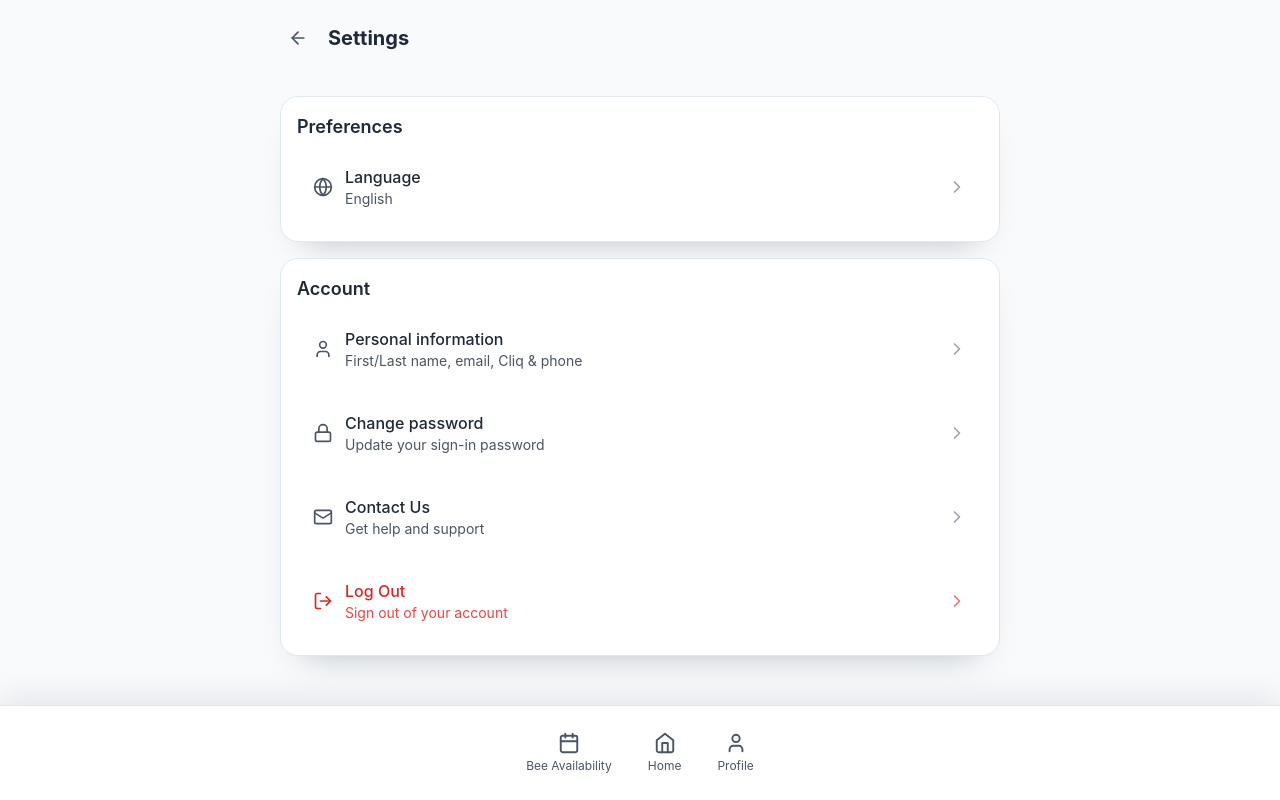
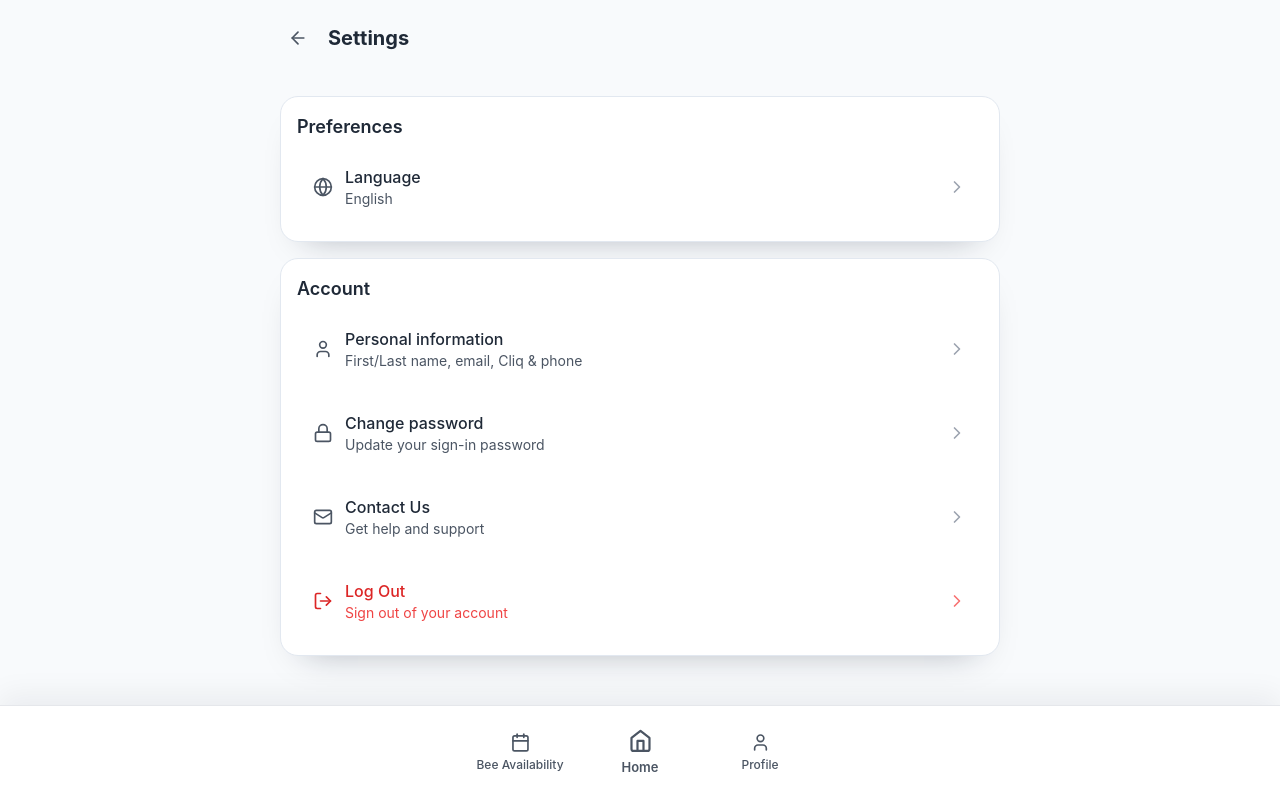
Before and after one commit to Ghanimah/BeeWork-iOS, a React (Vite) app: page /settings in a window 1280 px wide. Built offline with nearby package versions, Linux system fonts and the light colour scheme; no server answers; what @capacitor/core would draw is missing.

Commit message:
nav bar2

```diff
--- a/src/components/Navigation.tsx
+++ b/src/components/Navigation.tsx
@@ -23,33 +23,42 @@ const Navigation: FC = () => {
         bottom: 0,
         left: 0,
         right: 0,
-        padding: "10px 18px",
+        padding: "10px 0",
         paddingBottom: "calc(12px + var(--safe-bottom))",
         background: "rgba(255, 255, 255, 0.95)",
         borderTop: "1px solid #e5e7eb",
-        boxShadow: "0 -10px 28px rgba(15, 23, 42, 0.08)",
-        backdropFilter: "blur(10px)",
-        WebkitBackdropFilter: "blur(10px)",
+        boxShadow: "0 -10px 28px rgba(15, 23, 42, 0.06)",
+        backdropFilter: "blur(8px)",
+        WebkitBackdropFilter: "blur(8px)",
         zIndex: 40,
       }}
     >
-      <div
-        className="h-full flex items-center justify-center mx-auto"
-        style={{ minHeight: NAV_HEIGHT, maxWidth: 320, gap: 36 }}
-      >
-        {items.map(({ path, icon: Icon, label }) => (
+      <div className="relative mx-auto" style={{ height: NAV_HEIGHT, maxWidth: 480 }}>
+        {items.map(({ path, icon: Icon, label }) => {
+          const isHome = path === "/home";
+          const baseStyle: React.CSSProperties = {
+            position: "absolute",
+            top: "50%",
+            transform: "translate(-50%, -50%)",
+            left: isHome ? "50%" : path === "/availability" ? "25%" : "75%",
+          };
+          return (
             <button
               key={path}
               type="button"
               onClick={() => navigate(path)}
-            className={`flex flex-col items-center text-xs leading-tight ${
+              style={baseStyle}
+              className={`flex flex-col items-center ${
+                isHome ? "gap-1.5" : "gap-1"
+              } ${isHome ? "text-[13px]" : "text-xs"} leading-tight ${
                 active(path) ? "text-amber-600 font-semibold" : "text-gray-600"
               }`}
             >
-            <Icon size={22} strokeWidth={2.1} />
-            <span className="mt-1">{label}</span>
+              <Icon size={isHome ? 24 : 20} strokeWidth={isHome ? 2.2 : 2} />
+              <span className={isHome ? "font-semibold" : "font-medium"}>{label}</span>
             </button>
-        ))}
+          );
+        })}
       </div>
     </nav>
   );
```
Lines whose indentation alone changed are shown as unchanged.
